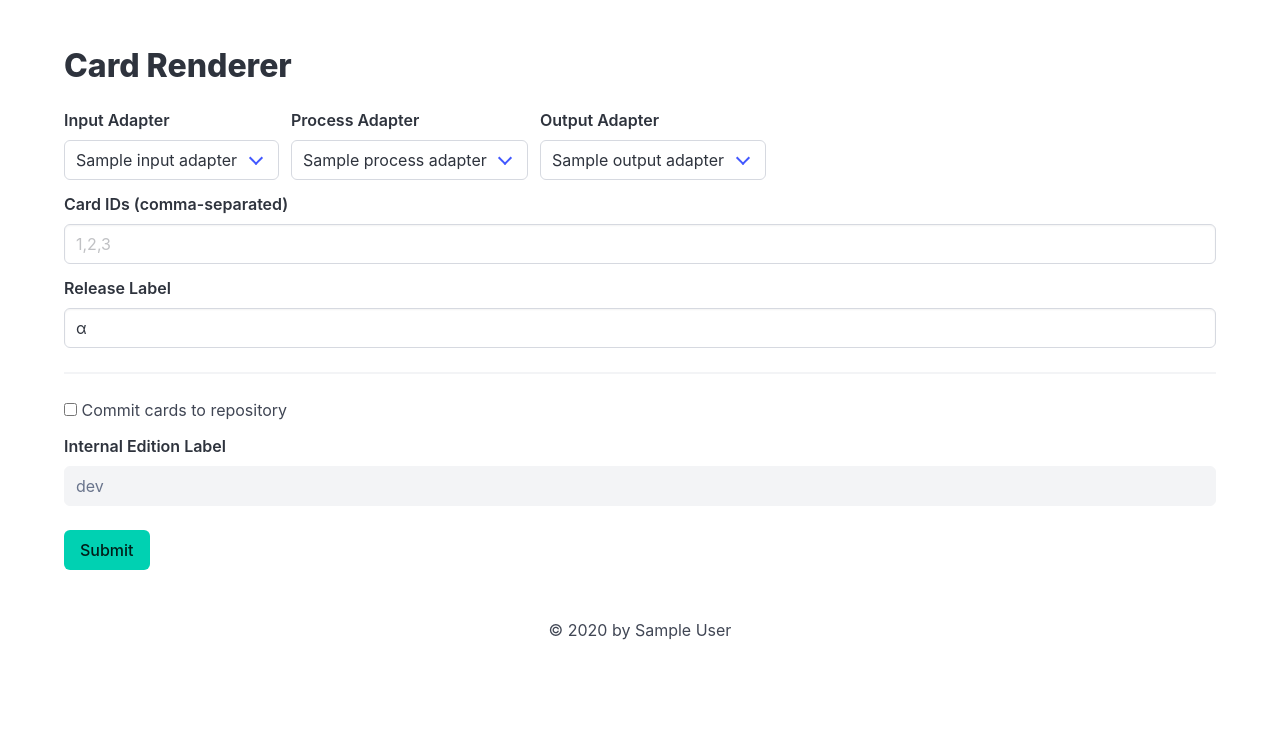
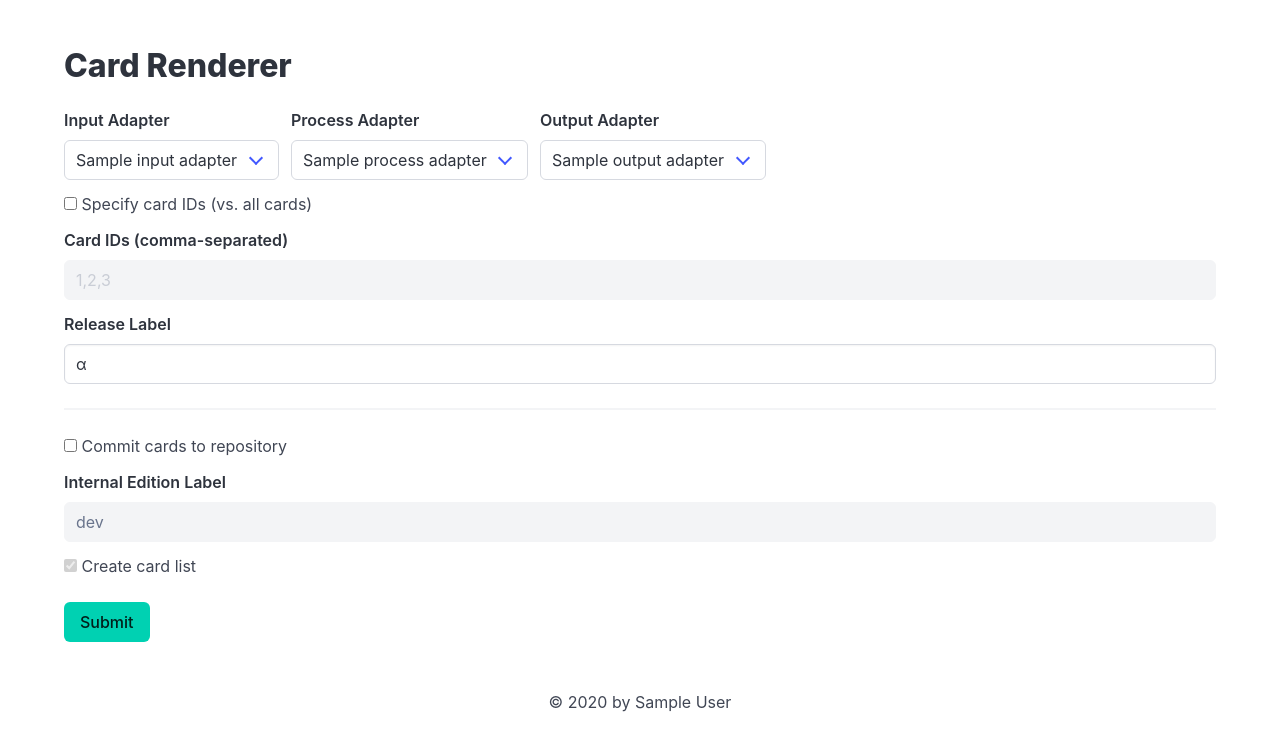
Before and after one commit to Itschotsch/tcg-maker-2, a FastAPI app: template app/web/templates/card_renderer.jinja in a window 1280 px wide. Shown: the part 52-800 px from the top of the page. Run offline with FastAPI, Linux system fonts and the light colour scheme; the template is opened without the code that fills it: most values are stand-ins (such as "Sample title", 1, 10 or a date in 2020); parts of the project's set-up code (start-up, migrations or seed data) failed here and were passed over.

Commit message:
Specify card IDs & create card list toggle

```diff
--- a/app/input/notion_input_adapter.py
+++ b/app/input/notion_input_adapter.py
@@ -168,7 +168,7 @@ def sanitise_notion_dataframe(df: pd.DataFrame) -> pd.DataFrame:
     print("Type after:", df["type"].unique())
 
     # Title
-    df[["title_primary", "title_secondary"]] = df["Name"].str.split(",", n=1, expand=True)
+    df[["title_primary", "title_secondary"]] = df["Name"].str.split(",", n=1, expand=True).map(lambda x: x.strip() if pd.notna(x) else x)
     df = df.drop(columns=["Name"])
 
     # Description
--- a/app/web/card_renderer.py
+++ b/app/web/card_renderer.py
@@ -36,7 +36,9 @@ async def render_cards(request: Request):
     card_ids_str = form_data.get("card_ids")
     release_label = form_data.get("release_label")
     commit_to_repo = form_data.get("commit_to_repo") == "true"
+    create_card_list = form_data.get("create_card_list") == "true"
     internal_edition_label = form_data.get("internal_edition_label")
+    specify_card_ids = form_data.get("specify_card_ids") == "true"
 
     # Find the selected input adapter
     input_adapter: input_manager.InputAdapter
@@ -75,6 +77,7 @@ async def render_cards(request: Request):
             "process_path": os.path.join(os.getcwd(), "process", _task_id),
             "output_path": os.path.join(os.getcwd(), "output"),
             "commit_to_repo": commit_to_repo,
+            "create_card_list": create_card_list,
             "internal_edition_label": internal_edition_label,
         },
         "card": {
@@ -124,7 +127,7 @@ async def render_cards(request: Request):
         configuration=configuration
     )
 
-    if card_ids_str is not None and card_ids_str.strip() != "":
+    if specify_card_ids and card_ids_str is not None and card_ids_str.strip() != "":
         try:
             card_ids = [int(id.strip()) for id in card_ids_str.split(',')]
             data = data[data["ID"].isin(card_ids)]
--- a/app/web/templates/card_renderer.jinja
+++ b/app/web/templates/card_renderer.jinja
@@ -42,11 +42,30 @@
       </div>
     </fieldset>
     <fieldset class="field">
+        <div class="control">
+            <label class="checkbox">
+                <input type="checkbox" name="specify_card_ids" value="true">
+                Specify card IDs (vs. all cards)
+            </label>
+        </div>
+    </fieldset>
+    <fieldset class="field">
         <label class="label">Card IDs (comma-separated)</label>
         <div class="control">
-            <input class="input" type="text" name="card_ids" placeholder="1,2,3">
+            <input id="card-ids-input" class="input" type="text" name="card_ids" placeholder="1,2,3">
         </div>
     </fieldset>
+    <script>
+        (function() {
+            const checkbox = document.querySelector('input[name="specify_card_ids"]');
+            const cardIDsInput = document.getElementById('card-ids-input');
+            const updateSpecifyCardIDsState = function() {
+                cardIDsInput.disabled = !checkbox.checked;
+            };
+            checkbox.addEventListener('change', updateSpecifyCardIDsState);
+            updateSpecifyCardIDsState();
+        })();
+    </script>
     <fieldset class="field">
         <label class="label">Release Label</label>
         <div class="control">
@@ -65,18 +84,28 @@
     <fieldset class="field">
         <label class="label">Internal Edition Label</label>
         <div class="control">
-            <input id="repo-export-folder" class="input" type="text" name="internal_edition_label" placeholder="folder_name" value="dev">
+            <input id="internal_edition_label" class="input" type="text" name="internal_edition_label" placeholder="folder_name" value="dev">
+        </div>
+    </fieldset>
+    <fieldset class="field">
+        <div class="control">
+            <label class="checkbox">
+                <input type="checkbox" name="create_card_list" value="true" checked>
+                Create card list
+            </label>
         </div>
     </fieldset>
     <script>
         (function() {
-            const checkbox = document.querySelector('input[name="commit_to_repo"]');
-            const input = document.getElementById('repo-export-folder');
-            const updateState = function() {
-                input.disabled = !checkbox.checked;
+            const commitCheckbox = document.querySelector('input[name="commit_to_repo"]');
+            const internalEditionLabel = document.getElementById('internal_edition_label');
+            const cardListCheckbox = document.querySelector('input[name="create_card_list"]');
+            const updateRepoExportFolderState = function() {
+                internalEditionLabel.disabled = !commitCheckbox.checked;
+                cardListCheckbox.disabled = !commitCheckbox.checked;
             };
-            checkbox.addEventListener('change', updateState);
-            updateState();
+            commitCheckbox.addEventListener('change', updateRepoExportFolderState);
+            updateRepoExportFolderState();
         })();
     </script>
     <fieldset class="field mt-5">
```
Also changed, not shown: app/process/anor_process_adapter.py (+26 -25 lines).
